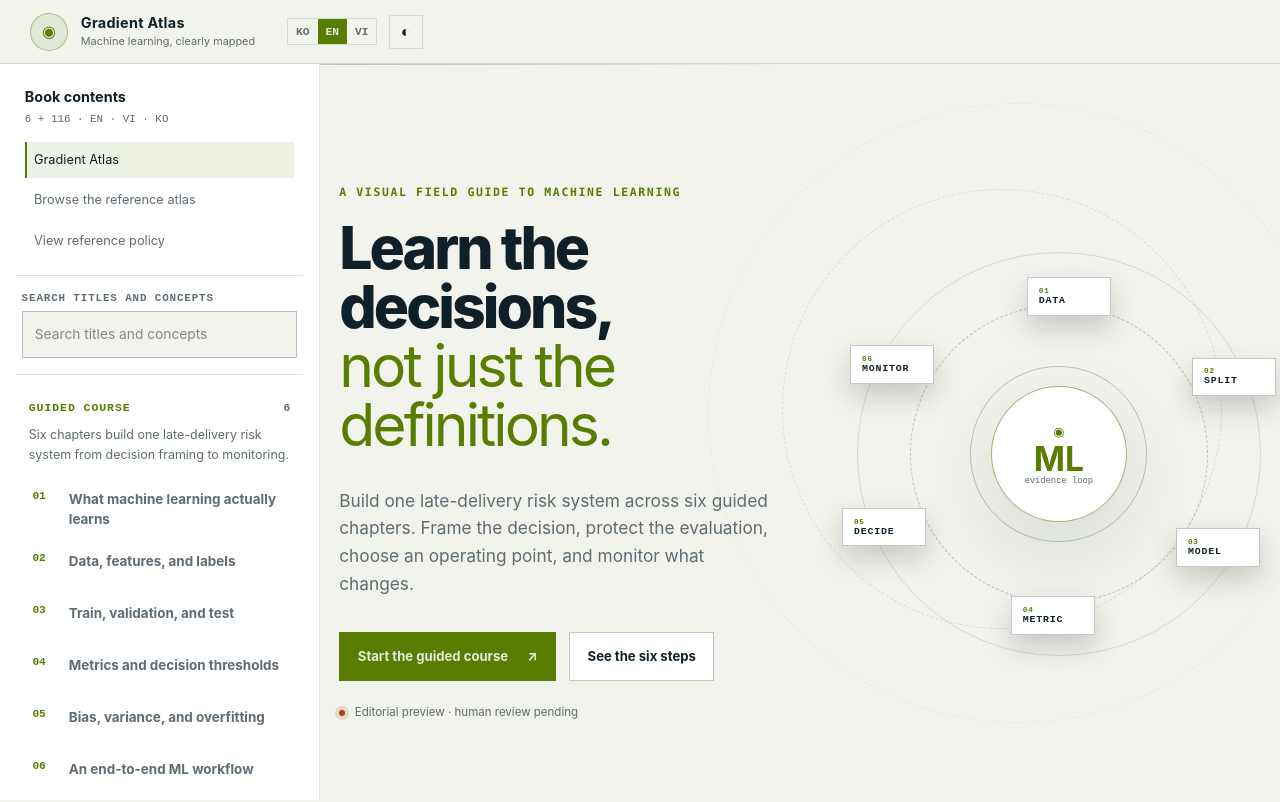
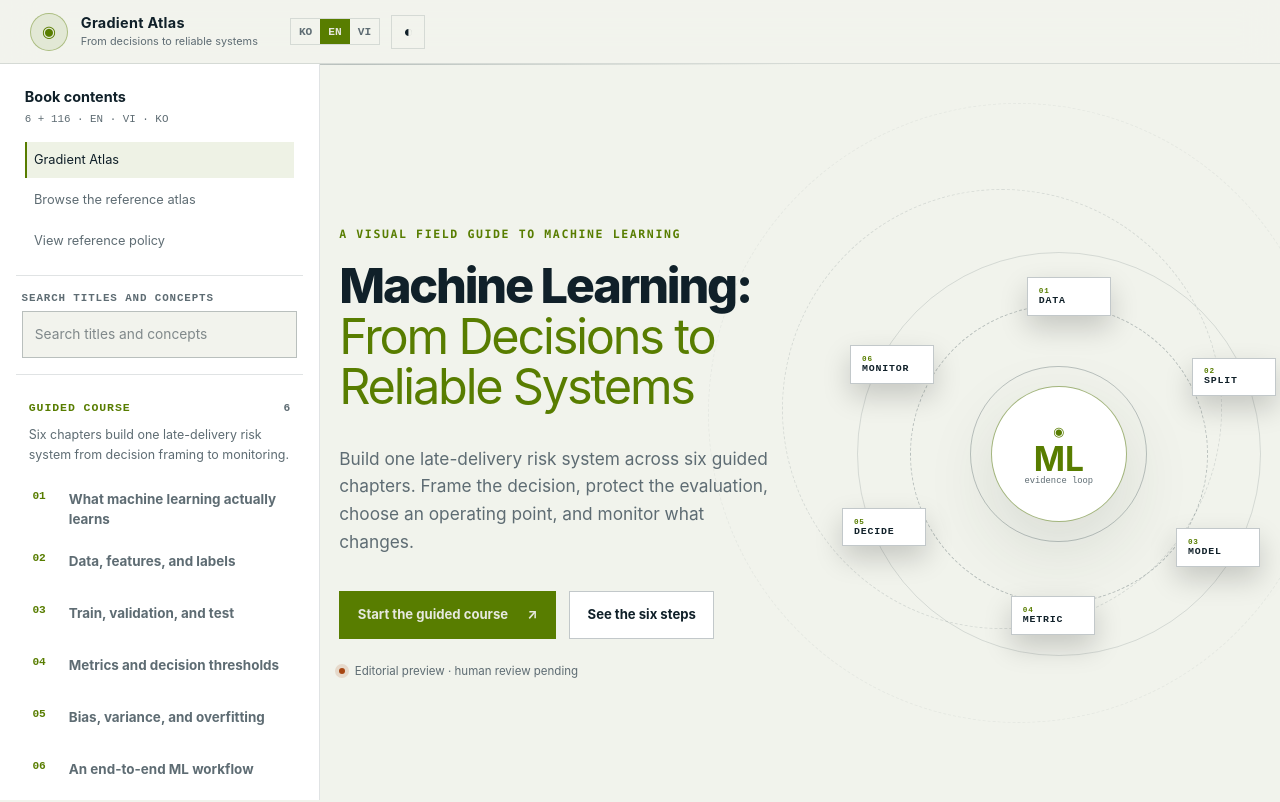
Before and after one commit to buicongnguyen/gradient-atlas, a Next.js app: page /en in a window 1280 px wide. Shown: the top 802 px of the page. Built offline with nearby package versions, Linux system fonts and the light colour scheme; no server answers.

Commit message:
Rename book around reliable ML decisions

```diff
--- a/app/[lang]/page.tsx
+++ b/app/[lang]/page.tsx
@@ -31,7 +31,7 @@ export default async function LocaleHome({
             <AtlasClient language={lang} lessons={lessons[lang]} />
           </main>
           <footer className="site-footer">
-            <span>Gradient Atlas · 2026</span>
+            <span>Gradient Atlas — {ui[lang].siteSubtitle} · 2026</span>
             <span>Original trilingual learning project</span>
           </footer>
         </div>
--- a/app/data/content.ts
+++ b/app/data/content.ts
@@ -136,11 +136,11 @@ type UiCopy = {
 export const ui: Record<Language, UiCopy> = {
   en: {
     siteTitle: "Gradient Atlas",
-    siteSubtitle: "Machine learning, clearly mapped",
+    siteSubtitle: "From decisions to reliable systems",
     nav: { map: "Map", lessons: "Lessons", labs: "Labs", about: "About" },
     heroEyebrow: "A visual field guide to machine learning",
-    heroTitle: "Learn the decisions,",
-    heroAccent: "not just the definitions.",
+    heroTitle: "Machine Learning:",
+    heroAccent: "From Decisions to Reliable Systems",
     heroBody:
       "Build one late-delivery risk system across six guided chapters. Frame the decision, protect the evaluation, choose an operating point, and monitor what changes.",
     start: "Start the guided course",
@@ -200,11 +200,11 @@ export const ui: Record<Language, UiCopy> = {
   },
   vi: {
     siteTitle: "Gradient Atlas",
-    siteSubtitle: "Bản đồ học máy rõ ràng",
+    siteSubtitle: "Từ quyết định đến hệ thống đáng tin cậy",
     nav: { map: "Bản đồ", lessons: "Bài học", labs: "Phòng lab", about: "Giới thiệu" },
     heroEyebrow: "Cẩm nang trực quan về học máy",
-    heroTitle: "Học cách ra quyết định,",
-    heroAccent: "không chỉ học định nghĩa.",
+    heroTitle: "Học máy:",
+    heroAccent: "Từ quyết định đến hệ thống đáng tin cậy",
     heroBody:
       "Xây dựng một hệ thống dự báo giao hàng trễ qua sáu chương có hướng dẫn. Định khung quyết định, bảo vệ phép đánh giá, chọn điểm vận hành và theo dõi thay đổi.",
     start: "Bắt đầu khóa học",
@@ -264,11 +264,11 @@ export const ui: Record<Language, UiCopy> = {
   },
   ko: {
     siteTitle: "Gradient Atlas",
-    siteSubtitle: "명확하게 연결한 머신러닝 지도",
+    siteSubtitle: "의사결정에서 신뢰할 수 있는 시스템까지",
     nav: { map: "학습 지도", lessons: "레슨", labs: "실험실", about: "소개" },
     heroEyebrow: "머신러닝을 위한 시각적 필드 가이드",
-    heroTitle: "정의만 외우지 말고,",
-    heroAccent: "결정의 이유를 배우세요.",
+    heroTitle: "머신러닝:",
+    heroAccent: "의사결정에서 신뢰할 수 있는 시스템까지",
     heroBody:
       "여섯 개의 가이드 장에서 하나의 배송 지연 위험 시스템을 만드세요. 의사결정을 정의하고 평가를 보호하며 운영점을 고르고 변화를 모니터링합니다.",
     start: "가이드 코스 시작",
--- a/app/globals.css
+++ b/app/globals.css
@@ -131,7 +131,8 @@ a { color: inherit; }
 .hero::after {
   content: ""; position: absolute; inset: 0 50% auto auto; width: 70vw; height: 1px; background: linear-gradient(90deg, transparent, var(--line-strong), transparent);
 }
-.hero h1 { font-size: clamp(2.6rem, 4.6vw, 4.5rem); line-height: 1; letter-spacing: -.05em; }
+.hero h1 { font-size: clamp(2.4rem, 3.8vw, 3.75rem); line-height: 1.04; letter-spacing: -.045em; }
+.language-gate h1 { font-size: clamp(2.4rem, 5vw, 4.2rem); line-height: 1.02; }
 .hero-body { max-width: 600px; margin: 2rem 0 0; color: var(--muted); font-size: 1.08rem; }
 .hero-actions { display: flex; flex-wrap: wrap; gap: .8rem; margin-top: 2.2rem; }
 .button { min-height: 48px; padding: .8rem 1.1rem; display: inline-flex; align-items: center; gap: 1.2rem; border: 1px solid var(--line-strong); text-decoration: none; font-size: .82rem; font-weight: 750; }
@@ -838,7 +839,7 @@ input[type="range"] { width: 100%; accent-color: var(--acid); cursor: pointer; }
   .locale-switch a { min-width: 44px; min-height: 44px; padding: .45rem; display: grid; place-items: center; }
   .theme-button { width: 44px; height: 44px; }
   .hero { min-height: auto; width: min(100% - 1.5rem, var(--max)); gap: 4rem; overflow: clip; }
-  .hero h1, .language-gate h1 { font-size: clamp(2.25rem, 8.5vw, 3.35rem); }
+  .hero h1, .language-gate h1 { font-size: clamp(2.1rem, 7.5vw, 2.8rem); }
   .hero-system { width: min(430px, 90vw); }
   .orbit-one, .orbit-two { display: none; }
   .system-node { min-width: 68px; padding: .4rem; font-size: .52rem; }
--- a/app/layout.tsx
+++ b/app/layout.tsx
@@ -8,13 +8,13 @@ const siteUrl =
 export const metadata: Metadata = {
   metadataBase: new URL(siteUrl),
   title: {
-    default: "Gradient Atlas · Machine Learning, clearly mapped",
+    default: "Gradient Atlas — Machine Learning: From Decisions to Reliable Systems",
     template: "%s · Gradient Atlas",
   },
   description:
-    "Six visual machine-learning chapters with Python practice, explained checks, and a trilingual reference atlas.",
+    "A visual, practical guide to reasoning from problem framing and data to models, evaluation, and reliable production systems.",
   openGraph: {
-    title: "Gradient Atlas",
+    title: "Gradient Atlas — Machine Learning: From Decisions to Reliable Systems",
     description:
       "See the big picture, reason through the flow, try Python, and check your understanding—in English, Vietnamese, and Korean.",
     type: "website",
@@ -23,13 +23,13 @@ export const metadata: Metadata = {
         url: new URL("og.png", siteUrl).toString(),
         width: 1727,
         height: 910,
-        alt: "Gradient Atlas learning map from big picture to monitored practice",
+        alt: "Gradient Atlas — Machine Learning: From Decisions to Reliable Systems",
       },
     ],
   },
   twitter: {
     card: "summary_large_image",
-    title: "Gradient Atlas",
+    title: "Gradient Atlas — Machine Learning: From Decisions to Reliable Systems",
     description:
       "See the big picture, reason through the flow, try Python, and check your understanding—in English, Vietnamese, and Korean.",
     images: [new URL("og.png", siteUrl).toString()],
--- a/app/page.tsx
+++ b/app/page.tsx
@@ -11,13 +11,13 @@ export default function RootLanding() {
         </div>
         <p className="eyebrow">Original · Trilingual · Open learning</p>
         <h1>
-          Machine learning,
+          Machine Learning:
           <br />
-          <em>clearly mapped.</em>
+          <em>From Decisions to Reliable Systems</em>
         </h1>
         <p className="gate-lede">
-          Gradient Atlas is a visual field guide to the decisions behind useful,
-          reliable machine-learning systems.
+          Gradient Atlas is a visual, practical guide to reasoning from problem
+          framing and data to models, evaluation, and reliable production systems.
         </p>
         <div className="language-label">
           <Languages />
```
Also changed, not shown: 2 other files (tests, documents, lock files or other folders).
